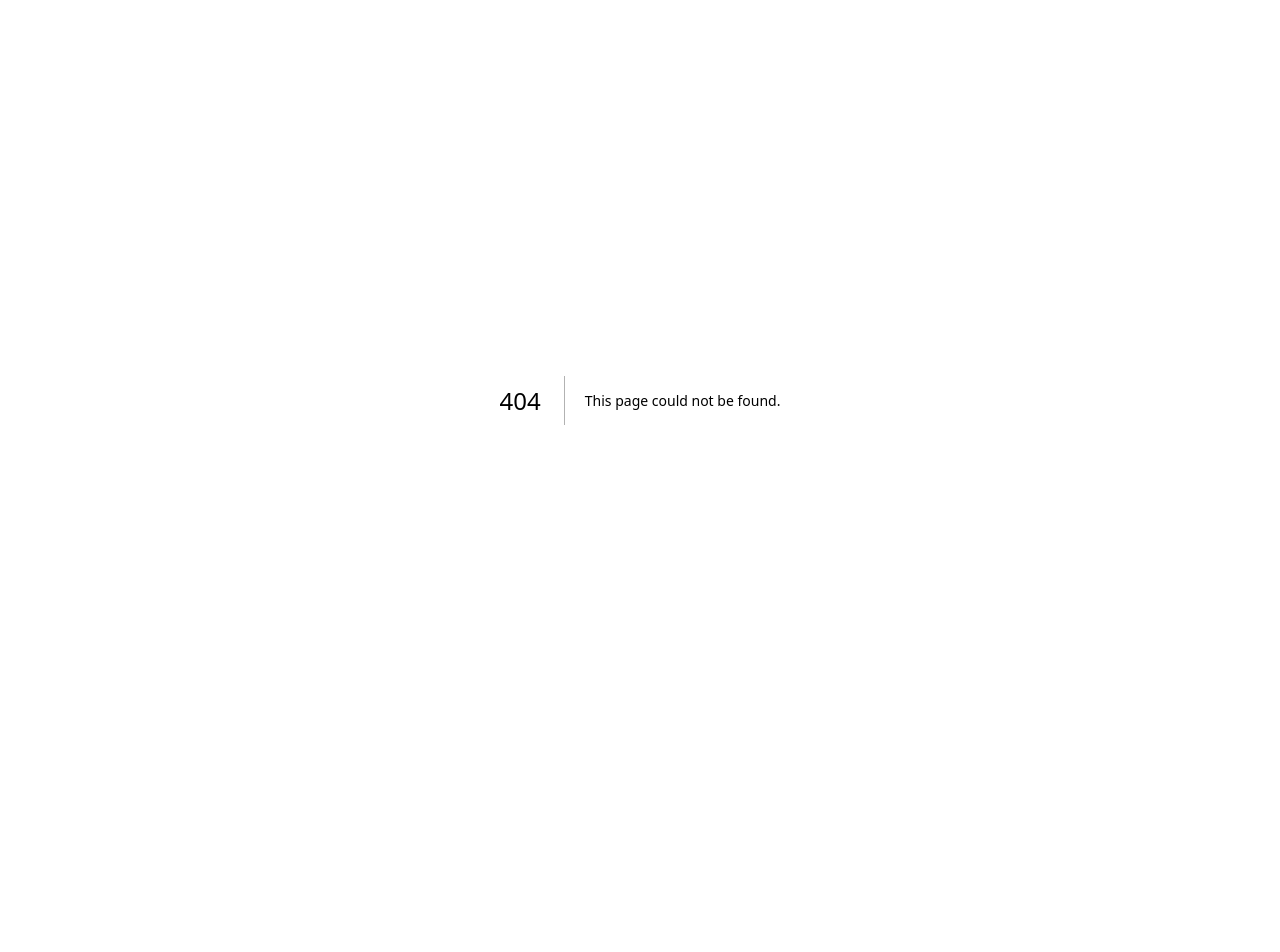
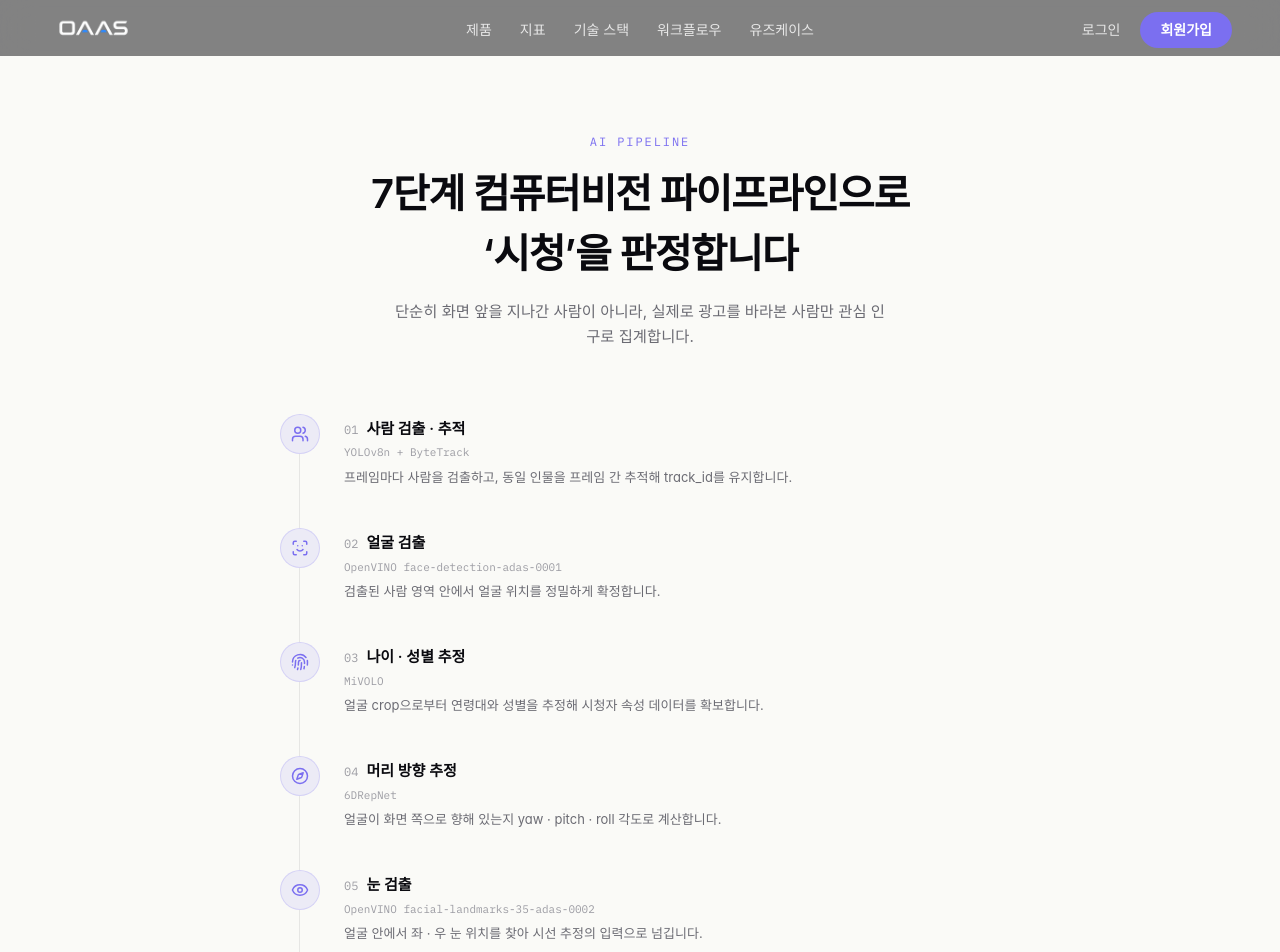
Before and after one commit to TakeaLook-OAAS/frontend, a Next.js app: page /techstack in a window 1280 px wide. Before the commit this address had no page. Shown: the top 952 px of the page. Before the commit the page ends 800 px from the top, so only its background shows below. Built offline with nearby package versions, Linux system fonts and the light colour scheme; a web font is replaced by a local one.

Commit message:
랜딩 페이지 폴더 구조 바꿈, 기술스택 페이지 기본 골자만 만듬

```diff
--- /dev/null
+++ b/app/(landing)/layout.tsx
@@ -0,0 +1,10 @@
+import Header from '@/components/landing/Header';
+
+export default function MarketingLayout({ children }: { children: React.ReactNode }) {
+  return (
+    <>
+      <Header />
+      {children}
+    </>
+  );
+}
--- a/app/page.tsx
+++ b/app/(landing)/page.tsx
@@ -1,57 +1,9 @@
 'use client';
-
-import Link from 'next/link';
 
 export default function LandingPage() {
 
   return (
     <div className="bg-bg font-sans text-ink overflow-hidden">
-
-      {/* NAV */}
-      <header
-        className="absolute top-0 left-0 right-0 z-50"
-        style={{
-          background: 'rgba(10,10,15,0.5)',
-          backdropFilter: 'saturate(150%) blur(16px)',
-          WebkitBackdropFilter: 'saturate(150%) blur(16px)',
-        }}
-      >
-        <div className="w-full px-[clamp(20px,4vw,48px)] grid grid-cols-[1fr_auto_1fr] items-center h-14">
-          {/* 좌: 로고 */}
-          <a href="#" className="inline-flex items-center justify-self-start">
-            <img src="/images/oaas-logo.png" alt="OAAS" style={{ height: 60, width: 'auto' }} />
-          </a>
-
-          {/* 가운데: 네비게이션 */}
-          <nav className="hidden md:flex justify-center gap-1" aria-label="섹션 이동">
-            {['제품', '지표', '기술 스택', '워크플로우', '유즈케이스'].map((item) => (
-              <a
-                key={item}
-                href="#"
-                className="text-sm text-white/80 px-3 py-2 rounded-lg hover:bg-white/10 hover:text-white transition-colors duration-150"
-              >
-                {item}
-              </a>
-            ))}
-          </nav>
-
-          {/* 우: 로그인 + 회원가입 */}
-          <div className="flex gap-2 items-center justify-self-end">
-            <Link
-              href="/login"
-              className="text-sm font-medium text-white/80 px-3 py-2 rounded-lg hover:text-white transition-colors duration-150"
-            >
-              로그인
-            </Link>
-            <Link
-              href="/signup"
-              className="inline-flex items-center h-9 px-5 text-sm font-semibold rounded-full bg-accent text-white hover:opacity-90 transition-opacity"
-            >
-              회원가입
-            </Link>
-          </div>
-        </div>
-      </header>
 
       {/* HERO */}
       <section
--- /dev/null
+++ b/app/(landing)/techstack/page.tsx
@@ -0,0 +1,124 @@
+import {
+  Users,
+  ScanFace,
+  Fingerprint,
+  Compass,
+  Eye,
+  Crosshair,
+  CheckCircle2,
+} from 'lucide-react';
+
+const pipelineSteps = [
+  {
+    number: '01',
+    title: '사람 검출 · 추적',
+    tech: 'YOLOv8n + ByteTrack',
+    caption: '프레임마다 사람을 검출하고, 동일 인물을 프레임 간 추적해 track_id를 유지합니다.',
+    icon: Users,
+  },
+  {
+    number: '02',
+    title: '얼굴 검출',
+    tech: 'OpenVINO face-detection-adas-0001',
+    caption: '검출된 사람 영역 안에서 얼굴 위치를 정밀하게 확정합니다.',
+    icon: ScanFace,
+  },
+  {
+    number: '03',
+    title: '나이 · 성별 추정',
+    tech: 'MiVOLO',
+    caption: '얼굴 crop으로부터 연령대와 성별을 추정해 시청자 속성 데이터를 확보합니다.',
+    icon: Fingerprint,
+  },
+  {
+    number: '04',
+    title: '머리 방향 추정',
+    tech: '6DRepNet',
+    caption: '얼굴이 화면 쪽으로 향해 있는지 yaw · pitch · roll 각도로 계산합니다.',
+    icon: Compass,
+  },
+  {
+    number: '05',
+    title: '눈 검출',
+    tech: 'OpenVINO facial-landmarks-35-adas-0002',
+    caption: '얼굴 안에서 좌 · 우 눈 위치를 찾아 시선 추정의 입력으로 넘깁니다.',
+    icon: Eye,
+  },
+  {
+    number: '06',
+    title: '시선 추정',
+    tech: 'OpenVINO gaze-estimation-adas-0002',
+    caption: '눈 crop과 머리 방향을 결합해 3D 시선 벡터를 계산합니다.',
+    icon: Crosshair,
+  },
+  {
+    number: '07',
+    title: '시청 판정',
+    tech: '임계값 + 시선 벡터 결합 로직',
+    caption: '머리 방향과 시선 벡터를 종합해 최종적으로 "보고 있음 / 아님"을 이진 판정합니다.',
+    icon: CheckCircle2,
+  },
+];
+
+export default function TechStackPage() {
+  return (
+    <section id="tech-stack" className="relative bg-bg py-24 md:py-32">
+      <div className="max-w-[1240px] mx-auto px-[clamp(20px,4vw,48px)]">
+        <div className="text-center mb-16">
+          <span className="font-mono text-xs tracking-[0.16em] text-accent uppercase">
+            AI Pipeline
+          </span>
+          <h2
+            className="mt-3 font-semibold tracking-[-0.03em] text-ink"
+            style={{ fontSize: 'clamp(28px,4vw,40px)' }}
+          >
+            7단계 컴퓨터비전 파이프라인으로
+            <br className="hidden md:block" />
+            &lsquo;시청&rsquo;을 판정합니다
+          </h2>
+          <p
+            className="mt-4 text-ink3 leading-relaxed mx-auto"
+            style={{ fontSize: 'clamp(14px,1.2vw,16px)', maxWidth: '52ch' }}
+          >
+            단순히 화면 앞을 지나간 사람이 아니라, 실제로 광고를 바라본 사람만
+            관심 인구로 집계합니다.
+          </p>
+        </div>
+
+        <div className="relative max-w-[720px] mx-auto">
+          {pipelineSteps.map((step, i) => {
+            const Icon = step.icon;
+            return (
+              <div key={step.number} className="relative flex gap-6 pb-10 last:pb-0">
+                {i !== pipelineSteps.length - 1 && (
+                  <div
+                    className="absolute left-[19px] top-10 bottom-0 w-px"
+                    style={{ background: 'var(--line)' }}
+                  />
+                )}
+
+                <div className="relative z-10 flex-shrink-0 w-10 h-10 rounded-full bg-accent/10 border border-accent/20 flex items-center justify-center text-accent">
+                  <Icon size={18} />
+                </div>
+
+                <div className="pt-1">
+                  <div className="flex items-baseline gap-2 mb-1">
+                    <span className="font-mono text-xs text-ink4">{step.number}</span>
+                    <h3 className="font-semibold text-ink text-[15px]">{step.title}</h3>
+                  </div>
+                  <div className="font-mono text-[11px] text-ink4 mb-1.5">{step.tech}</div>
+                  <p
+                    className="text-[13px] text-ink3 leading-relaxed"
+                    style={{ maxWidth: '520px' }}
+                  >
+                    {step.caption}
+                  </p>
+                </div>
+              </div>
+            );
+          })}
+        </div>
+      </div>
+    </section>
+  );
+}
--- /dev/null
+++ b/components/landing/Header.tsx
@@ -0,0 +1,58 @@
+import Link from 'next/link';
+
+const NAV_ITEMS = [
+  { label: '제품', href: '/product' },
+  { label: '지표', href: '/metrics' },
+  { label: '기술 스택', href: '/techstack' },
+  { label: '워크플로우', href: '/workflow' },
+  { label: '유즈케이스', href: '/usecases' },
+];
+
+export default function Header() {
+  return (
+    <header
+      className="absolute top-0 left-0 right-0 z-50"
+      style={{
+        background: 'rgba(10,10,15,0.5)',
+        backdropFilter: 'saturate(150%) blur(16px)',
+        WebkitBackdropFilter: 'saturate(150%) blur(16px)',
+      }}
+    >
+      <div className="w-full px-[clamp(20px,4vw,48px)] grid grid-cols-[1fr_auto_1fr] items-center h-14">
+        {/* 좌: 로고 */}
+        <Link href="/" className="inline-flex items-center justify-self-start">
+          <img src="/images/oaas-logo.png" alt="OAAS" style={{ height: 60, width: 'auto' }} />
+        </Link>
+
+        {/* 가운데: 네비게이션 */}
+        <nav className="hidden md:flex justify-center gap-1" aria-label="섹션 이동">
+          {NAV_ITEMS.map((item) => (
+            <Link
+              key={item.label}
+              href={item.href}
+              className="text-sm text-white/80 px-3 py-2 rounded-lg hover:bg-white/10 hover:text-white transition-colors duration-150"
+            >
+              {item.label}
+            </Link>
+          ))}
+        </nav>
+
+        {/* 우: 로그인 + 회원가입 */}
+        <div className="flex gap-2 items-center justify-self-end">
+          <Link
+            href="/login"
+            className="text-sm font-medium text-white/80 px-3 py-2 rounded-lg hover:text-white transition-colors duration-150"
+          >
+            로그인
+          </Link>
+          <Link
+            href="/signup"
+            className="inline-flex items-center h-9 px-5 text-sm font-semibold rounded-full bg-accent text-white hover:opacity-90 transition-opacity"
+          >
+            회원가입
+          </Link>
+        </div>
+      </div>
+    </header>
+  );
+}
```
